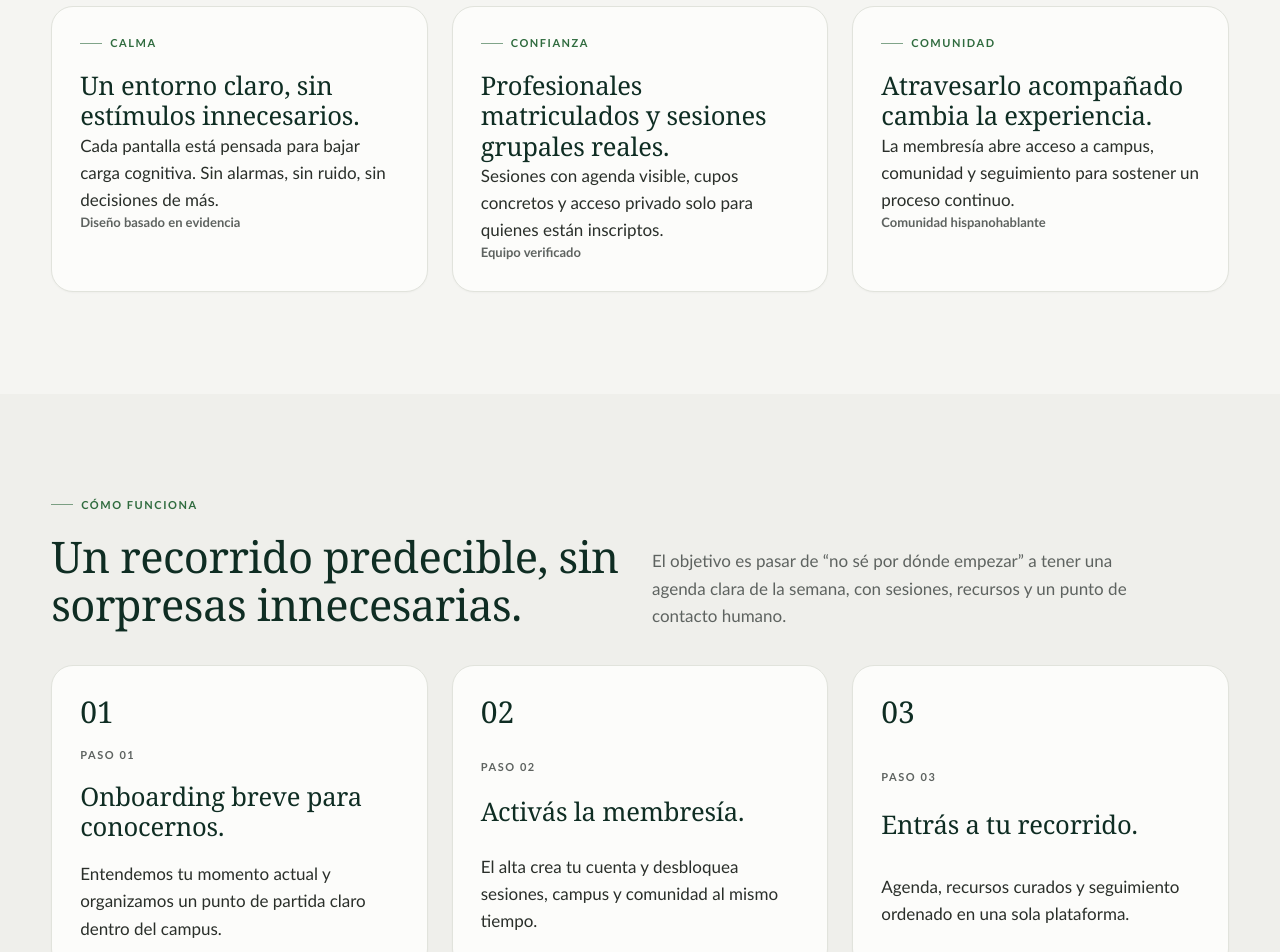
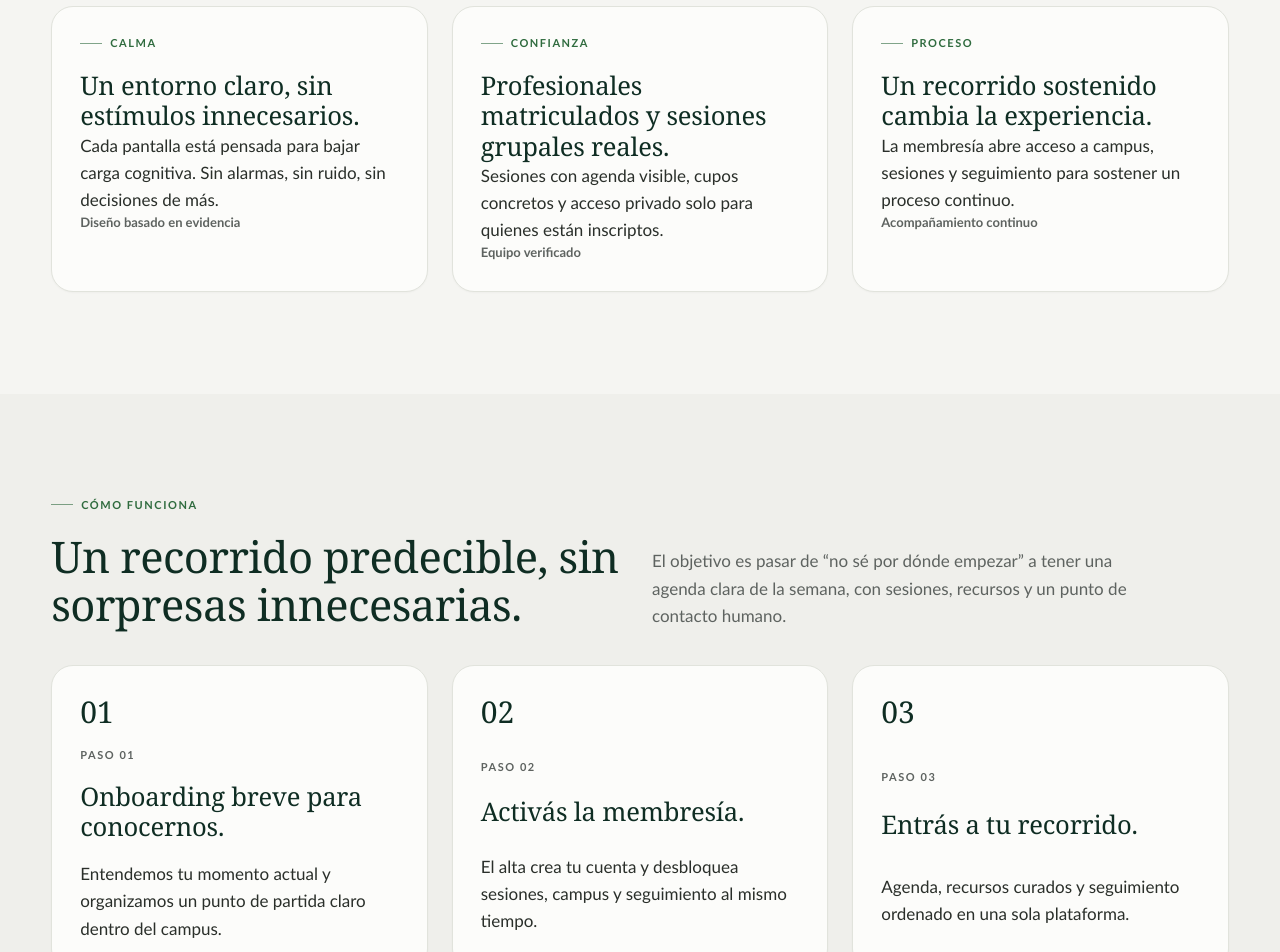
Before and after one commit to amirgeek/gapa-mockup, a React (Vite) app: page / in a window 1280 px wide. Shown: the part 1360-2312 px from the top of the page. Built offline with nearby package versions, Linux system fonts and the light colour scheme; no server answers.

Commit message:
Remove community from member platform

```diff
--- a/src/App.jsx
+++ b/src/App.jsx
@@ -8,7 +8,6 @@ import { RegisterPage } from './pages/RegisterPage.jsx'
 import { DashboardPage } from './pages/DashboardPage.jsx'
 import { SessionsPage } from './pages/SessionsPage.jsx'
 import { CampusPage } from './pages/CampusPage.jsx'
-import { ComunidadPage } from './pages/ComunidadPage.jsx'
 import { ProfilePage } from './pages/ProfilePage.jsx'
 import { AdminPage } from './pages/AdminPage.jsx'
 
@@ -45,7 +44,6 @@ export default function App() {
           <Route path="perfil" element={<ProfilePage />} />
           <Route path="sesiones" element={<SessionsPage />} />
           <Route path="campus" element={<CampusPage />} />
-          <Route path="comunidad" element={<ComunidadPage />} />
         </Route>
         <Route
           path="/admin"
--- a/src/components/ShellLayout.jsx
+++ b/src/components/ShellLayout.jsx
@@ -35,13 +35,6 @@ function usePageCopy(admin) {
     return {
       title: 'Campus',
       subtitle: 'Recursos ordenados para acompañar tu proceso con calma y claridad.',
-    }
-  }
-
-  if (location.pathname.includes('/comunidad')) {
-    return {
-      title: 'Comunidad',
-      subtitle: 'Un espacio de intercambio humano, guiado y sin sobrecarga.',
     }
   }
 
@@ -94,7 +87,6 @@ export function ShellLayout({ admin = false }) {
                     badge={String(state.sessions.length)}
                   />
                   <SidebarLink to="/app/campus" icon="book" label="Campus" />
-                  <SidebarLink to="/app/comunidad" icon="users" label="Comunidad" />
                 </>
               )}
             </div>
--- a/src/pages/LandingPage.jsx
+++ b/src/pages/LandingPage.jsx
@@ -16,10 +16,10 @@ const pillars = [
     foot: 'Equipo verificado',
   },
   {
-    eyebrow: 'Comunidad',
-    title: 'Atravesarlo acompañado cambia la experiencia.',
-    body: 'La membresía abre acceso a campus, comunidad y seguimiento para sostener un proceso continuo.',
-    foot: 'Comunidad hispanohablante',
+    eyebrow: 'Proceso',
+    title: 'Un recorrido sostenido cambia la experiencia.',
+    body: 'La membresía abre acceso a campus, sesiones y seguimiento para sostener un proceso continuo.',
+    foot: 'Acompañamiento continuo',
   },
 ]
 
@@ -32,7 +32,7 @@ const steps = [
   {
     n: '02',
     title: 'Activás la membresía.',
-    body: 'El alta crea tu cuenta y desbloquea sesiones, campus y comunidad al mismo tiempo.',
+    body: 'El alta crea tu cuenta y desbloquea sesiones, campus y seguimiento al mismo tiempo.',
   },
   {
     n: '03',
@@ -52,7 +52,7 @@ const plans = [
       'Acceso al campus con contenido clínico',
       'Acceso a sesiones publicadas en la plataforma',
       'Recorrido personalizado según onboarding',
-      'Comunidad, agenda y seguimiento personal',
+      'Agenda y seguimiento personal',
     ],
   },
   {
@@ -136,7 +136,7 @@ export function LandingPage() {
         <img
           className="hero-media"
           src="https://images.unsplash.com/photo-1516302752625-fcc3c50ae61f?auto=format&fit=crop&w=1600&q=80"
-          alt="Comunidad en un espacio sereno"
+          alt="Espacio sereno de acompañamiento"
         />
         <div className="hero-content wrap">
           <div className="hero-grid">
```
